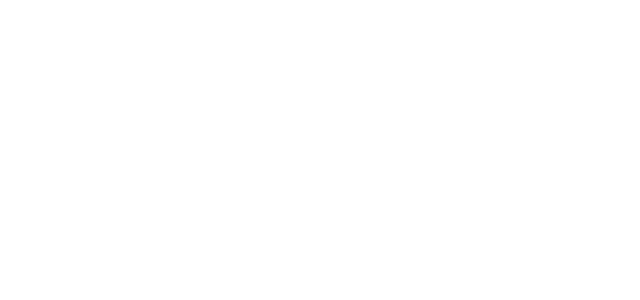
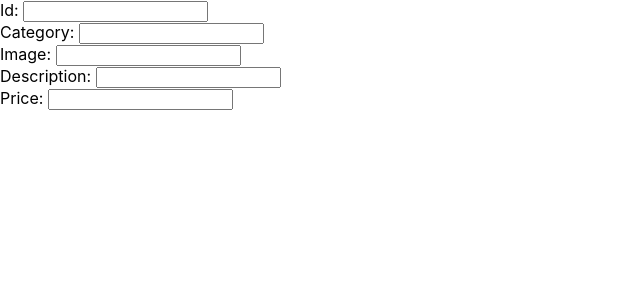
Before and after one commit to Riob-a/ReadFinder, a React (Create React App) app: page /form in a window 1280 px wide. Before the commit this address had no page. Shown: the top 300 px of the page, without its empty margins (0-640 px from the left). Built offline with nearby package versions, Linux system fonts and the light colour scheme.

Commit message:
initial form commit

```diff
--- a/src/App.js
+++ b/src/App.js
@@ -3,6 +3,7 @@ import './App.css';
 import { BrowserRouter, Route, Routes } from 'react-router-dom'
 import HomePage from './Pages/HomePage'
 import BookShelves from './Pages/BookShelves';
+import FormData from './Pages/Form';
 
 function App() {
   return (
@@ -11,6 +12,7 @@ function App() {
       <Routes>
         <Route path='/' element={<HomePage/>} />
         <Route path='/MyShelves' element={<BookShelves/>} />
+        <Route path='/form' element={<FormData/>} />
       </Routes>
       </BrowserRouter>
     </div>
--- a/src/Pages/BookShelves.js
+++ b/src/Pages/BookShelves.js
@@ -1,5 +1,4 @@
 import React from 'react'
-import BookList from '../Components/BookList'
 
 function BookShelves() {
   return (
--- a/src/Pages/Form.js
+++ b/src/Pages/Form.js
@@ -1,19 +1,27 @@
 import React from "react";
-import "./form.css"
+import "./Form.css"
 
-function Form(){
+function FormData(){
 return(
-<div>
-    <form>
-        <input>Id:</input>
-        <input>Category:</input>
-        <input>Image:</input>
-        <input>Description: </input>
-        <input>Price:</input>
+    <div>
+    <form >
+        <label for="Id">Id: </label>
+        <input type="text"/> <br/>
+
+        <label for="Id">Category: </label>
+        <input type="text"/> <br/>
+
+        <label for="Id">Image: </label>
+        <input type="text"/> <br/>
+
+        <label for="Id">Description: </label>
+        <input type="text"/> <br/>
+
+        <label for="Id">Price: </label>
+        <input type="text"/> <br/>
     </form>
-
-</div>
+    </div>
 )
 
 }
-export default Form
+export default FormData
--- a/src/Pages/form.css
+++ /dev/null
@@ -1,4 +0,0 @@
-form{
-    background-color: aqua;
-
-}
```
Also changed, not shown: src/Pages/Form.css (added).
